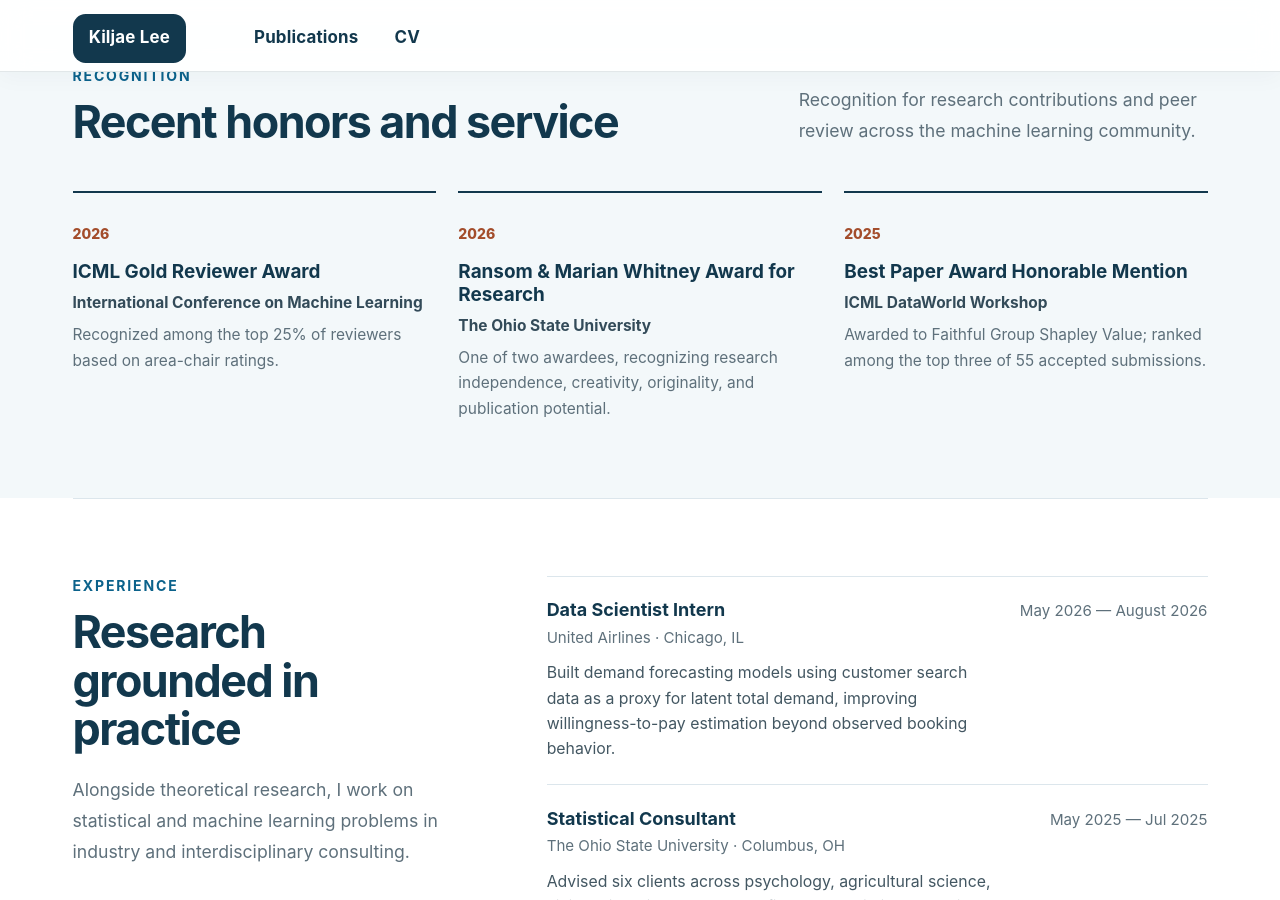
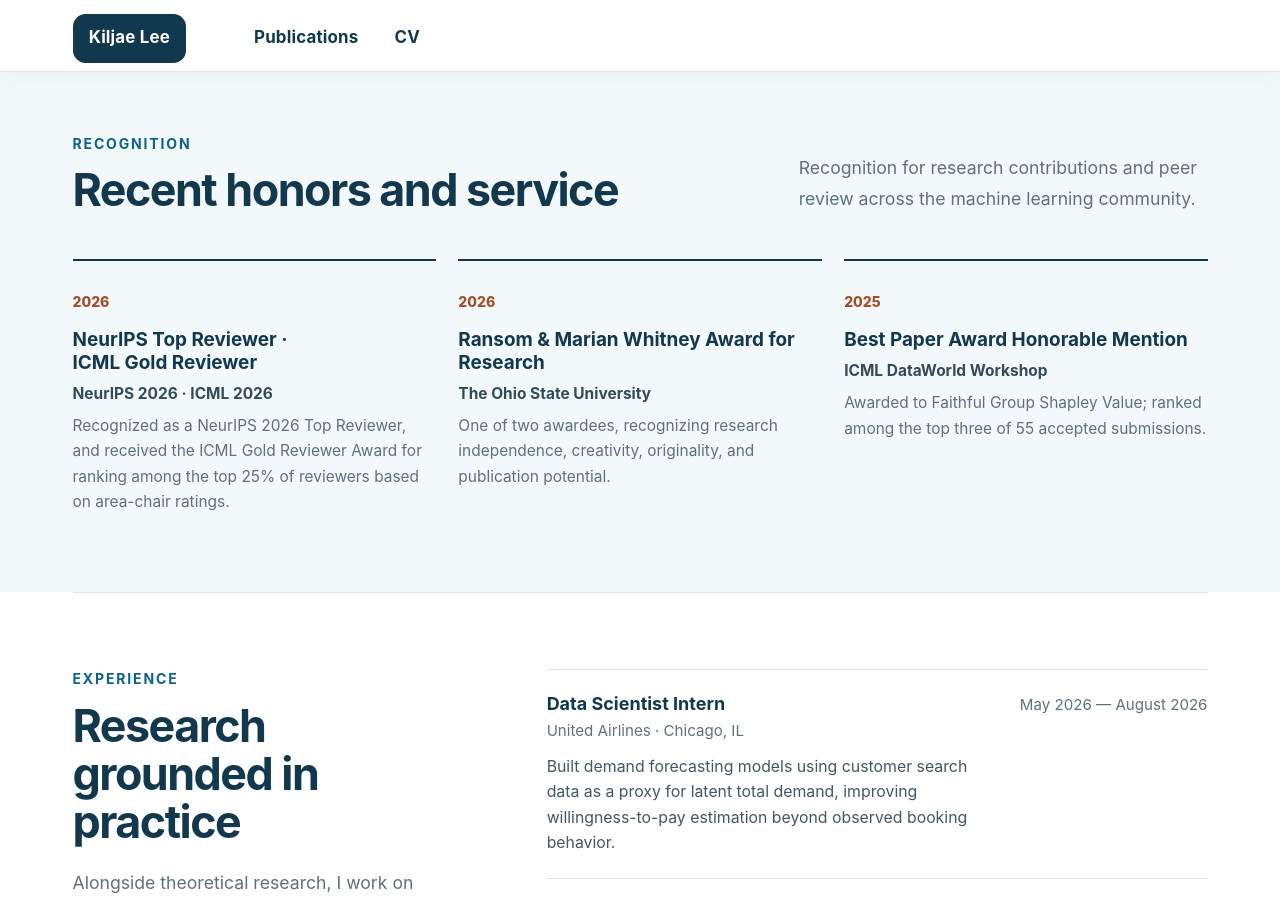
Before and after one commit to KiljaeL/KiljaeL.github.io, a Jekyll site: the page built from _pages/about.md, in a window 1280 px wide and 900 px high, scrolled down 2896 px. Built offline with Jekyll 4.4.1, drawn with Linux system fonts in a browser that asks for light colours; some of the changed text lies outside the part shown.

Commit message:
Add NeurIPS 2026 Top Reviewer recognition
- Add an October 2026 news item and end acceptance and award news
  with an exclamation mark
- Combine the NeurIPS Top Reviewer and ICML Gold Reviewer honors into
  one homepage recognition card
- Update the CV with the NeurIPS Top Reviewer recognition

Co-Authored-By: Claude Opus 5.5 <noreply@anthropic.com>

```diff
--- a/_data/profile.yml
+++ b/_data/profile.yml
@@ -6,14 +6,16 @@ summary: >-
   structured human preferences.
 
 news:
+  - date: "Oct 2026"
+    text: "Recognized as a NeurIPS 2026 Top Reviewer!"
   - date: "Sep 2026"
-    text: "[Generalized Priority-Aware Shapley Value](/publication/2026-05-14-generalized-priority-aware-shapley-value) was accepted to NeurIPS 2026."
+    text: "[Generalized Priority-Aware Shapley Value](/publication/2026-05-14-generalized-priority-aware-shapley-value) was accepted to NeurIPS 2026!"
   - date: "Aug 2026"
     text: "Invited to speak at the IMS International Conference on Statistics and Data Science (ICSDS 2026) in Split, Croatia, in December 2026."
   - date: "May 2026"
     text: "Invited to speak at the ASA Statistical Learning and Data Science Conference (SLDS 2026) in New York in November 2026."
   - date: "Apr 2026"
-    text: "[Priority-Aware Shapley Value](/publication/2026-02-10-priority-aware-shapley-value) was accepted to ICML 2026."
+    text: "[Priority-Aware Shapley Value](/publication/2026-02-10-priority-aware-shapley-value) was accepted to ICML 2026!"
 
 research_focus:
   - title: "Data-centric AI"
@@ -79,10 +81,10 @@ teaching:
     description: "Teaching assistant for Statistical Computing, Introduction to Bayesian Statistics, and Statistical Research Method."
 
 honors:
-  - title: "ICML Gold Reviewer Award"
-    organization: "International Conference on Machine Learning"
+  - title: "NeurIPS Top Reviewer · ICML&nbsp;Gold&nbsp;Reviewer"
+    organization: "NeurIPS 2026 · ICML 2026"
     year: "2026"
-    description: "Recognized among the top 25% of reviewers based on area-chair ratings."
+    description: "Recognized as a NeurIPS 2026 Top Reviewer, and received the ICML Gold Reviewer Award for ranking among the top 25% of reviewers based on area-chair ratings."
   - title: "Ransom & Marian Whitney Award for Research"
     organization: "The Ohio State University"
     year: "2026"
```
Also changed, not shown: 1 other file.
